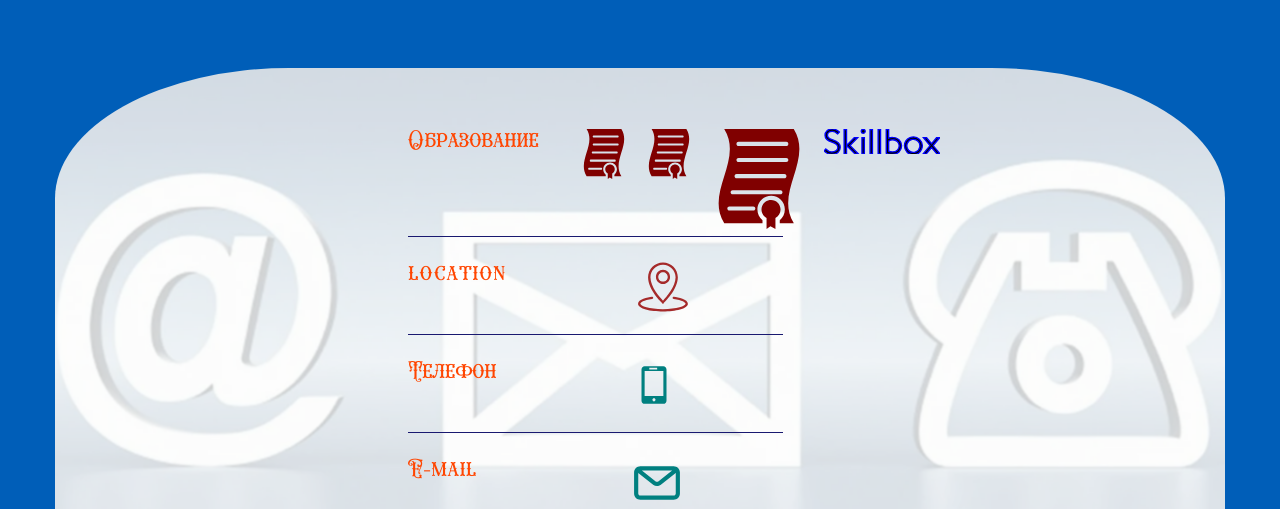
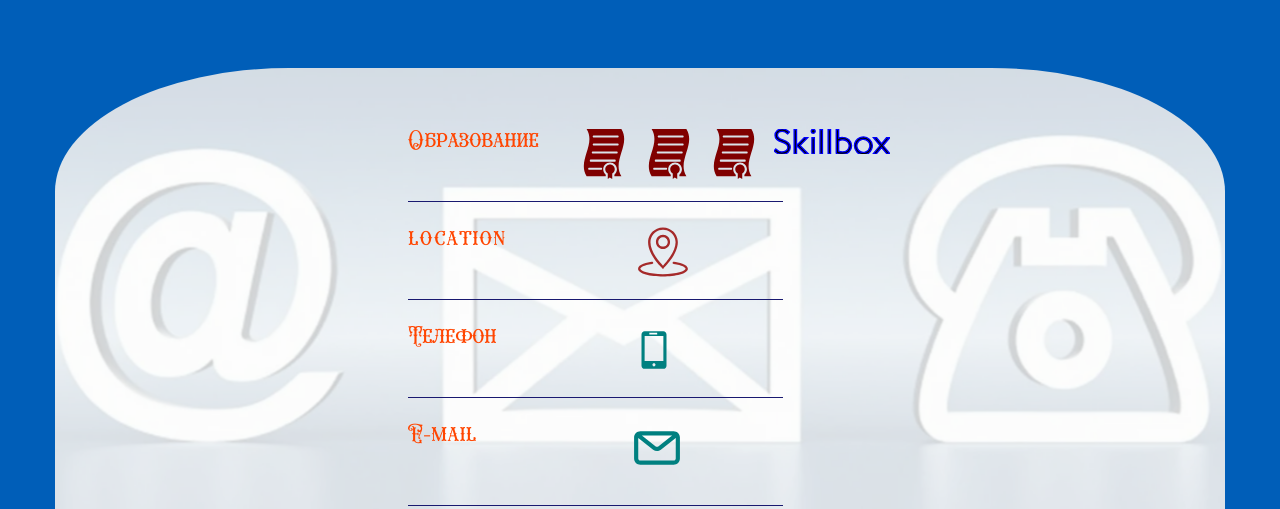
Before and after one commit to antonbasckakov/fgfgfg.github.io, a plain HTML site: page index.html in a window 1280 px wide. Shown: the part 1040-1549 px from the top of the page. Drawn offline with Linux system fonts and the light colour scheme; a web font is replaced by a local one.

Commit message:
xcx
xcxc

```diff
--- a/index.html
+++ b/index.html
@@ -134,7 +134,7 @@
                             <span class=" flex  contact_li_onelast contact_li_onelast_one">
                               <abbr title="Диплом Автоматизатор тестирования на Java">
                                 <a href="index1aaaaaaaa.html" target="_blank">
-                                    <svg class="diplom1"  height="100px" width="100px" version="1.1" id="Capa_1" xmlns="http://www.w3.org/2000/svg" xmlns:xlink="http://www.w3.org/1999/xlink"
+                                    <svg class="diplom1"  height="50px" width="50px" version="1.1" id="Capa_1" xmlns="http://www.w3.org/2000/svg" xmlns:xlink="http://www.w3.org/1999/xlink"
                                     viewBox="0 0 489.6 489.6" xml:space="preserve">
                                <g>
                                    <g>
```
